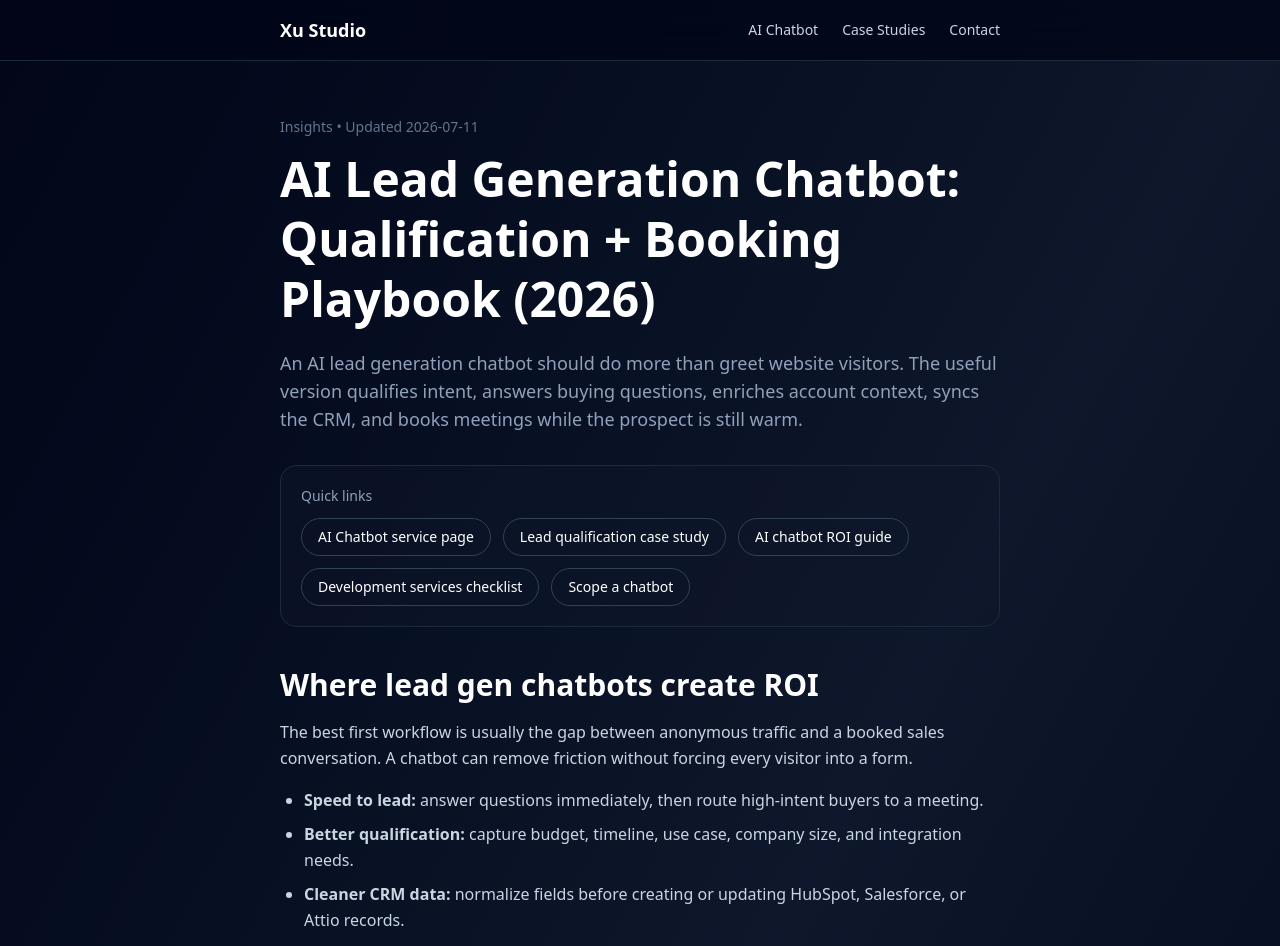
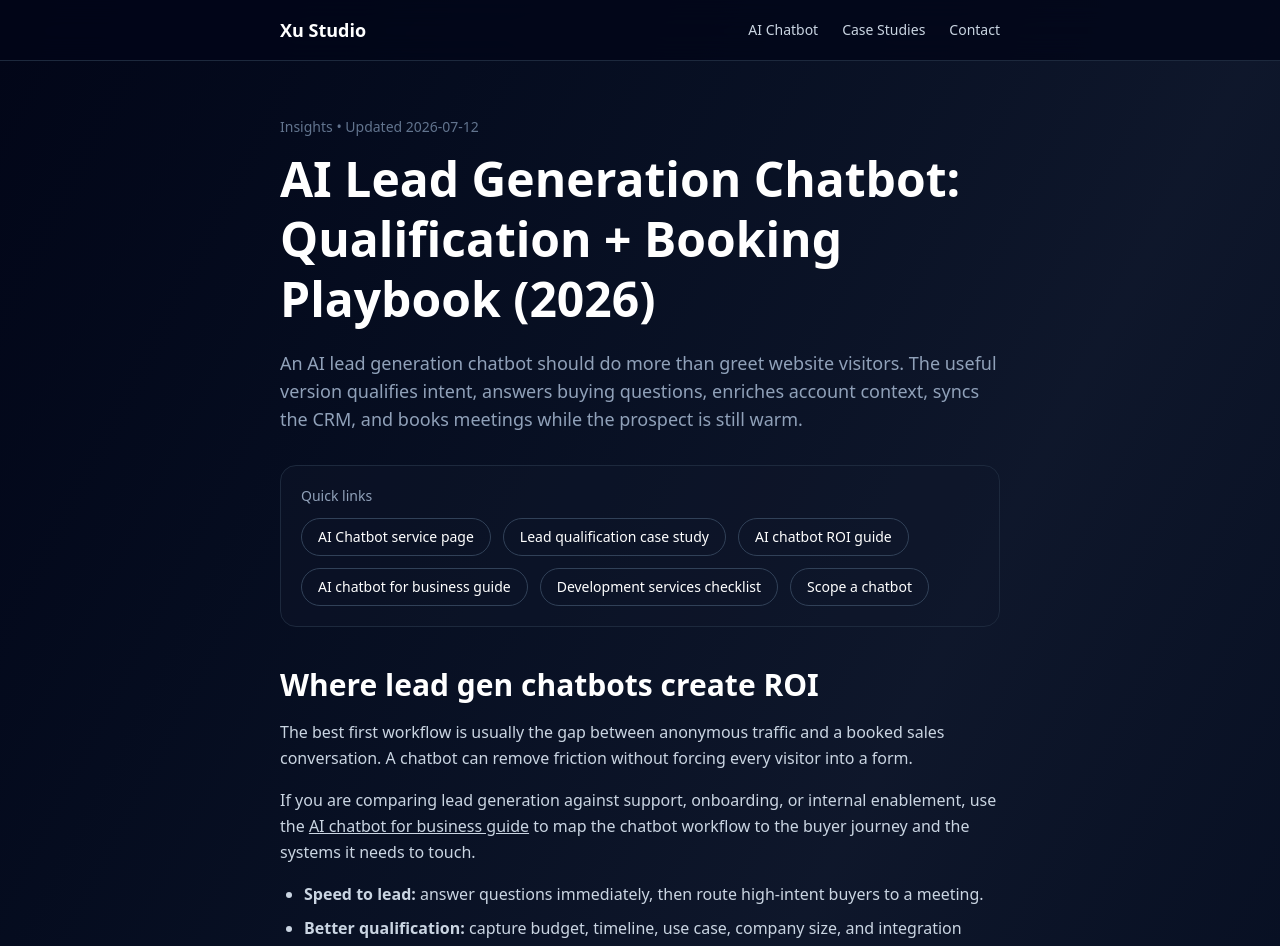
Before and after one commit to ethansure/thexu-studio, a Next.js app: page /insights/ai-lead-generation-chatbot in a window 1280 px wide. Shown: the top 946 px of the page. Built offline with nearby package versions, Linux system fonts and the light colour scheme.

Commit message:
Link lead gen chatbot guide to business use cases

```diff
--- a/src/app/insights/ai-lead-generation-chatbot/page.tsx
+++ b/src/app/insights/ai-lead-generation-chatbot/page.tsx
@@ -31,7 +31,7 @@ export default function PostPage() {
         description:
           'A practical guide to AI lead generation chatbots: qualify inbound visitors, enrich accounts, sync CRM fields, book meetings, and measure pipeline impact.',
         datePublished: '2026-06-18',
-        dateModified: '2026-07-11',
+        dateModified: '2026-07-12',
         inLanguage: 'en-US',
         mainEntityOfPage: {
           '@type': 'WebPage',
@@ -99,7 +99,7 @@ export default function PostPage() {
 
       <main className="max-w-3xl mx-auto px-6 py-14">
         <header>
-          <p className="text-sm text-slate-500">Insights • Updated 2026-07-11</p>
+          <p className="text-sm text-slate-500">Insights • Updated 2026-07-12</p>
           <h1 className="mt-3 text-4xl md:text-5xl font-bold leading-tight">
             AI Lead Generation Chatbot: Qualification + Booking Playbook (2026)
           </h1>
@@ -129,6 +129,12 @@ export default function PostPage() {
               </Link>
               <Link
                 className="rounded-full border border-slate-700 px-4 py-2 hover:bg-slate-800 transition"
+                href="/insights/ai-chatbot-for-business"
+              >
+                AI chatbot for business guide
+              </Link>
+              <Link
+                className="rounded-full border border-slate-700 px-4 py-2 hover:bg-slate-800 transition"
                 href="/insights/ai-chatbot-development-services"
               >
                 Development services checklist
@@ -144,6 +150,13 @@ export default function PostPage() {
           <p>
             The best first workflow is usually the gap between anonymous traffic and a booked sales conversation. A
             chatbot can remove friction without forcing every visitor into a form.
+          </p>
+          <p className="mt-4">
+            If you are comparing lead generation against support, onboarding, or internal enablement, use the{' '}
+            <Link className="underline hover:text-white" href="/insights/ai-chatbot-for-business">
+              AI chatbot for business guide
+            </Link>{' '}
+            to map the chatbot workflow to the buyer journey and the systems it needs to touch.
           </p>
           <ul className="mt-4 list-disc pl-6 space-y-2">
             <li>
```
